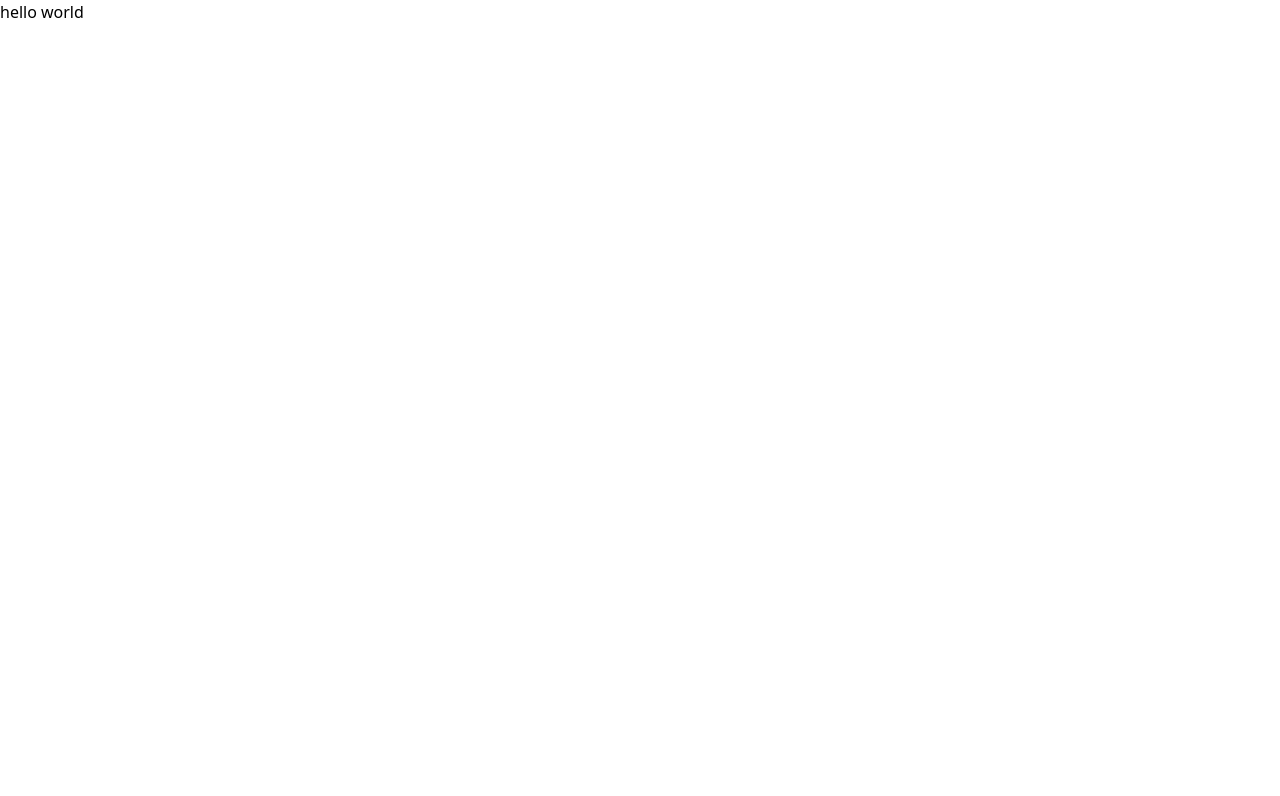
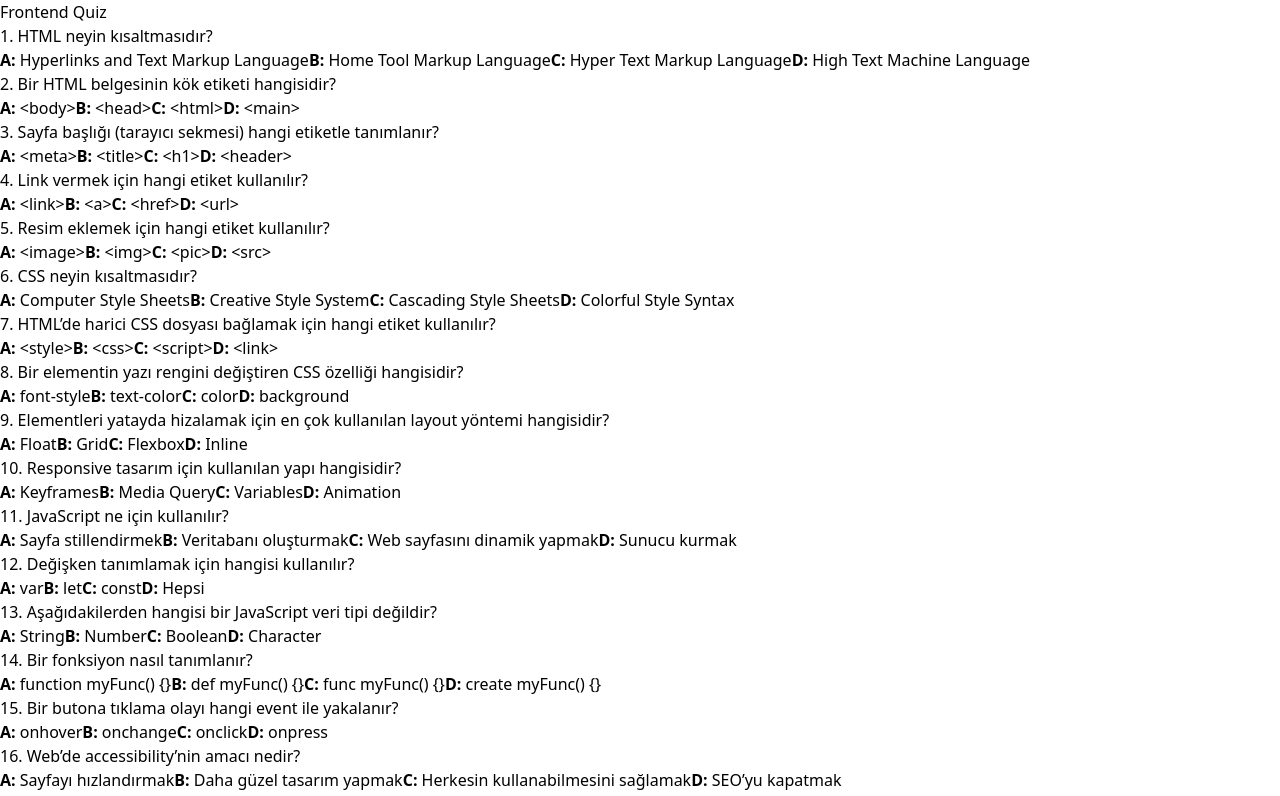
Before and after one commit to adenercan/react-challenge-1, a React (Vite) app: page / in a window 1280 px wide. Shown: the top 796 px of the page. Built offline with nearby package versions, Linux system fonts and the light colour scheme.

Commit message:
quiz.jsx dolduruldu

```diff
--- a/src/App.jsx
+++ b/src/App.jsx
@@ -1,11 +1,12 @@
+import Quiz from "./components/quiz";
 
 function App() {
 
   return (
     <>
-    <h1>hello world</h1>
+      <Quiz/>
     </>
   )
 }
 
-export default App
+export default App;
--- a/src/components/quiz.jsx
+++ b/src/components/quiz.jsx
@@ -0,0 +1,38 @@
+import questions from '../assets/questions'; // Dosya yolunun doğru olduğundan emin ol
+
+function Quiz() {
+  const labels = ["A", "B", "C", "D"];
+
+  const handleAnswer = (selectedOption, correctAnswer) => {
+    if (selectedOption === correctAnswer) {
+      alert("Doğru Cevap! 🎉");
+    } else {
+      alert("Yanlış Cevap. ❌");
+    }
+  };
+
+  return (
+    <div>
+      <h1>Frontend Quiz</h1>
+
+      {questions.map((item, qIndex) => (
+        <div key={qIndex}>
+          <h3>{qIndex + 1}. {item.text}</h3>
+
+          <div>
+            {item.options.map((option, oIndex) => (
+              <button
+                key={oIndex}
+                onClick={() => handleAnswer(option, item.answer)}
+              >
+                <strong>{labels[oIndex]}:</strong> {option}
+              </button>
+            ))}
+          </div>
+        </div>
+      ))}
+    </div>
+  );
+}
+
+export default Quiz;
```
